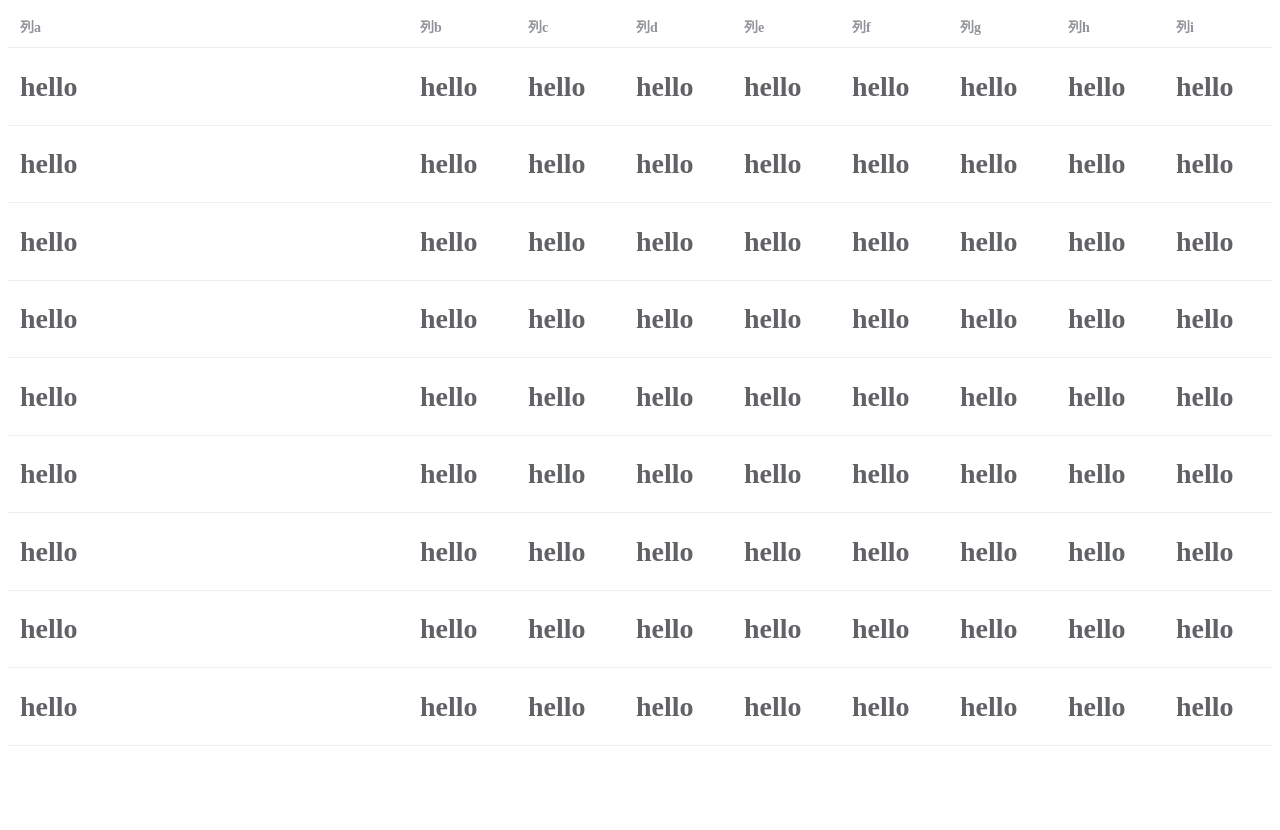
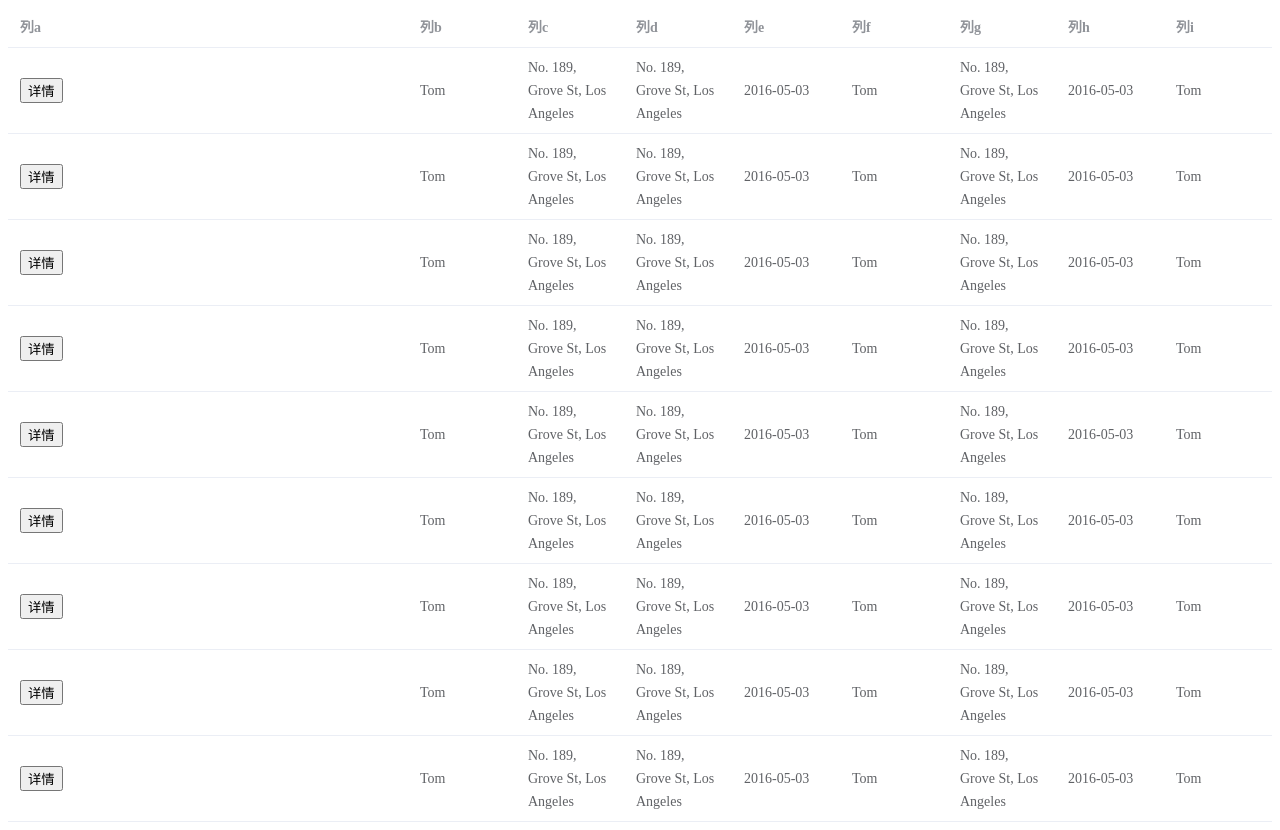
Before and after one commit to tangqiang0605/el-table-package-demo, a Vue app: page / in a window 1280 px wide. Before the commit the page ends 800 px from the top, so only its background shows below. Built offline with nearby package versions, Linux system fonts and the light colour scheme.

Commit message:
字符串插槽

```diff
--- a/src/App.vue
+++ b/src/App.vue
@@ -16,6 +16,7 @@ const tableHeaderMapper = {
   a: {
     label: "列a",
     width: "400px",
+    innerHtml: "<button>详情</button>",
   },
   b: "列b",
   c: "列c",
--- a/src/components/custom-table/index.vue
+++ b/src/components/custom-table/index.vue
@@ -1,7 +1,7 @@
 <template>
   <el-table :data="tableData" style="width: 100%">
     <el-table-column v-for="column in newTableHeader" v-bind="column">
-      <div v-html="'<h1>hello</h1>'"></div>
+      <div v-if="column.innerHtml" v-html="column.innerHtml"></div>
     </el-table-column>
   </el-table>
   <!-- <div v-for="key in tableHeader">{{ key }}</div> -->
@@ -19,7 +19,7 @@ const prop = defineProps<{
   tableData: Array<any>;
   tableHeader: Mapper<any>;
 }>();
-const newTableHeader = ref({});
+const newTableHeader = ref<any>({});
 const genNewTableHeader = () => {
   newTableHeader.value = { ...prop.tableHeader };
   const rawAttr = prop.tableHeader;
```
